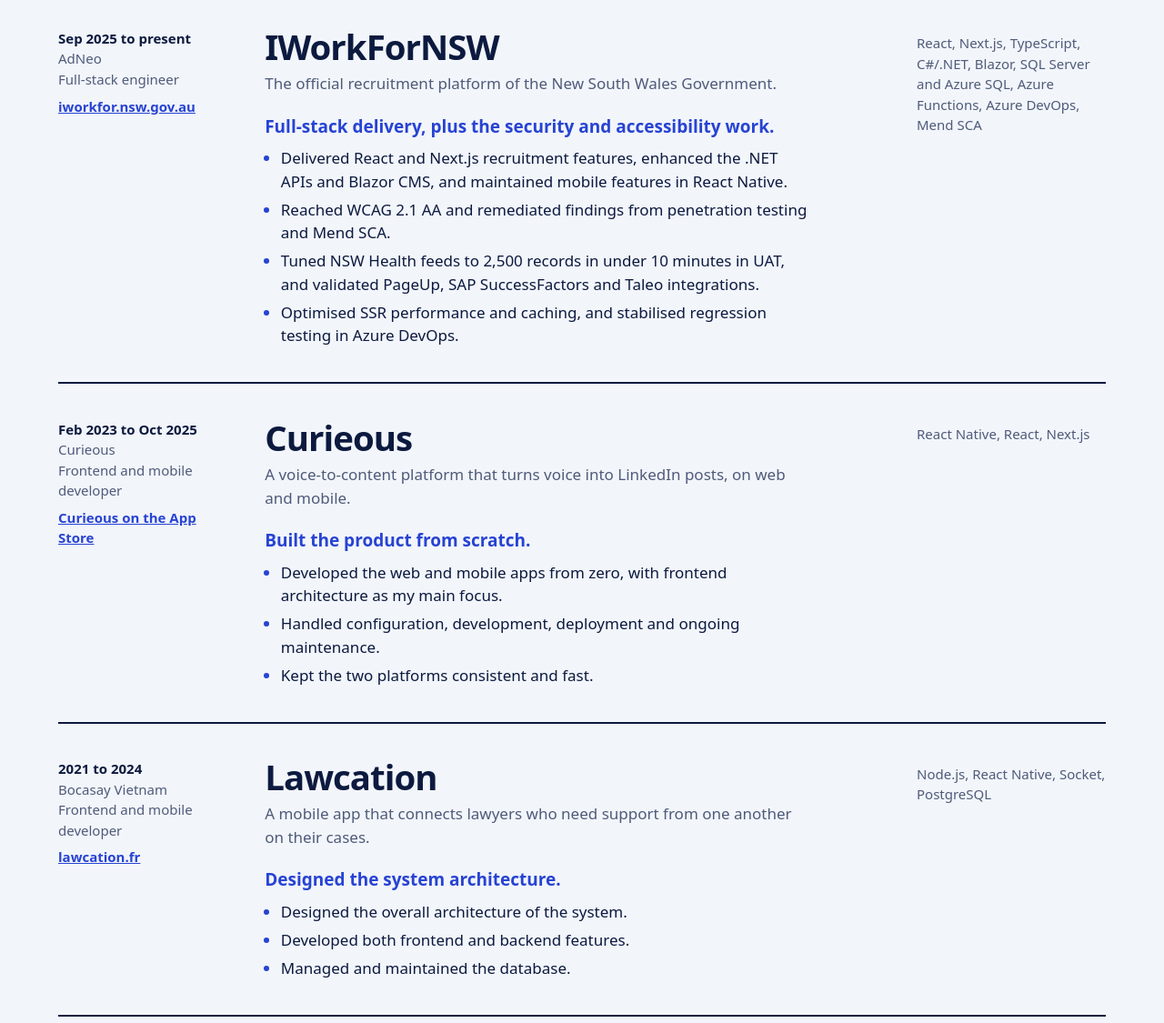
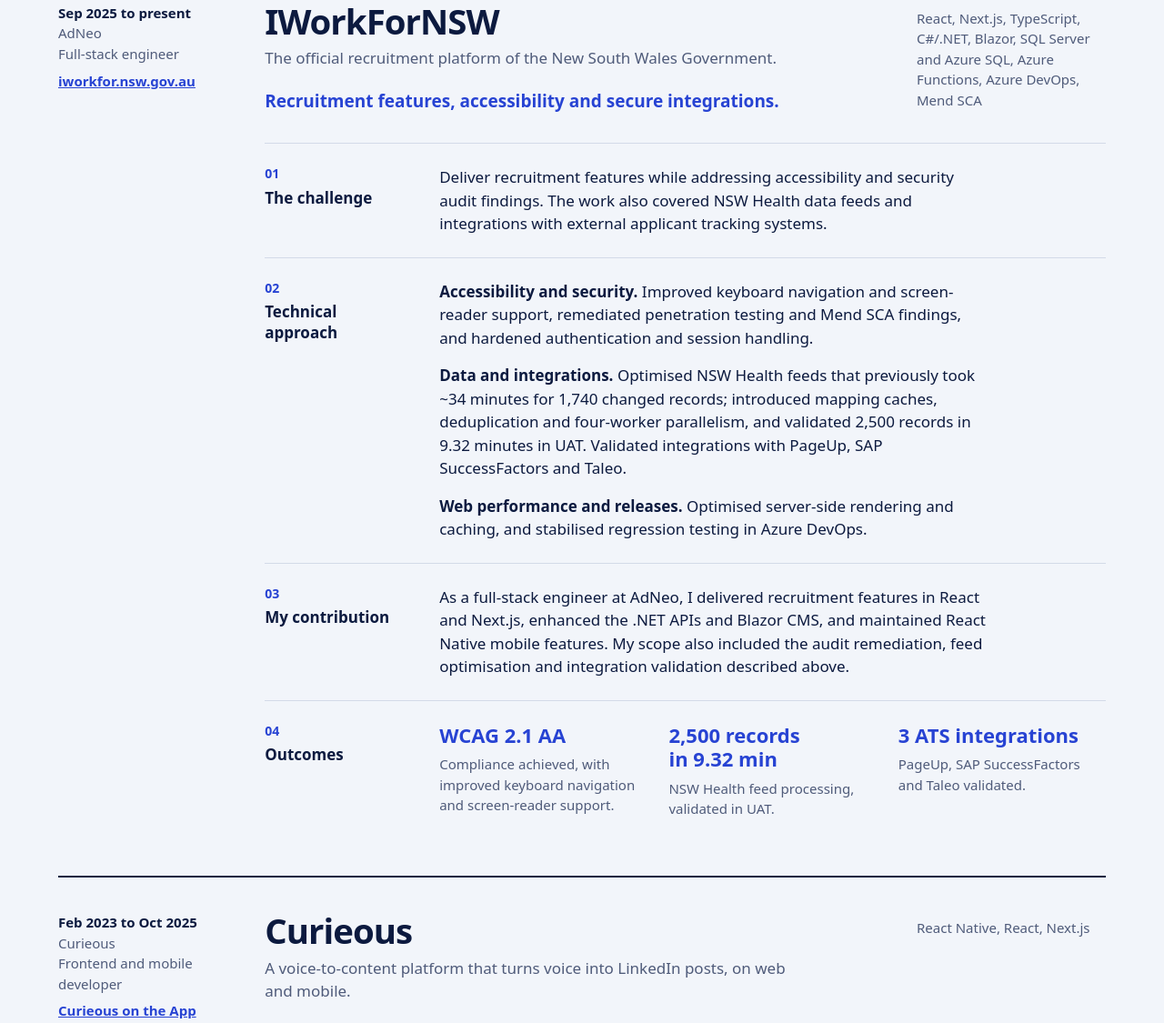
Before and after one commit to longtm101898/longtm101898.github.io, a plain HTML site: page index.html in a window 1280 px wide. Shown: the part 1071-2196 px from the top of the page at 91% size. Drawn offline with Linux system fonts and the light colour scheme; a web font is replaced by a local one.

Commit message:
Expand IWorkForNSW case study and update feed performance metrics

```diff
--- a/index.html
+++ b/index.html
@@ -491,6 +491,54 @@
         color: var(--mute);
       }
 
+      .case-study {
+        grid-column: 2 / -1;
+        margin-top: 2rem;
+      }
+      .study-section {
+        display: grid;
+        grid-template-columns: 10rem minmax(0, 1fr);
+        gap: 0.75rem 2rem;
+        padding-block: 1.5rem;
+        border-top: 1px solid var(--line);
+      }
+      .study-section h4 {
+        margin: 0;
+        font-size: 1.0625rem;
+        line-height: 1.35;
+      }
+      .study-number {
+        display: block;
+        margin-bottom: 0.35rem;
+        color: var(--cobalt);
+        font-size: 0.875rem;
+        font-weight: 600;
+      }
+      .study-copy p {
+        max-width: 62ch;
+        margin: 0;
+      }
+      .study-copy p + p {
+        margin-top: 1rem;
+      }
+      .study-results {
+        display: grid;
+        grid-template-columns: repeat(3, minmax(0, 1fr));
+        gap: 1.5rem;
+        margin: 0;
+      }
+      .study-results dt {
+        color: var(--cobalt);
+        font-size: 1.375rem;
+        font-weight: 800;
+        line-height: 1.2;
+      }
+      .study-results dd {
+        margin: 0.5rem 0 0;
+        color: var(--mute);
+        font-size: 0.9375rem;
+      }
+
       .more {
         padding-top: clamp(1.75rem, 3vw, 2.5rem);
         border-top: 2px solid var(--ink);
@@ -543,6 +591,14 @@
 
       /* ---------- Responsive ---------- */
       @media (max-width: 1100px) {
+        .study-section {
+          grid-template-columns: minmax(0, 1fr);
+          gap: 1rem;
+        }
+        .study-number {
+          display: inline;
+          margin-right: 0.5rem;
+        }
         .case,
         .more li {
           grid-template-columns: 11rem minmax(0, 1fr);
@@ -571,6 +627,14 @@
       }
 
       @media (max-width: 700px) {
+        .case-study {
+          grid-column: 1;
+          margin-top: 1.5rem;
+        }
+        .study-results {
+          grid-template-columns: minmax(0, 1fr);
+          gap: 1.25rem;
+        }
         .case,
         .more li {
           grid-template-columns: minmax(0, 1fr);
@@ -745,9 +809,9 @@
                 <circle cx="16" cy="16" r="14" />
                 <path pathLength="1" d="M9.5 16.5l4.5 4.5 9-10" />
               </svg>
-              <p class="claim">2,500 records in under 10 minutes</p>
+              <p class="claim">2,500 records in 9.32 minutes</p>
               <p class="detail">
-                NSW Health feeds after optimisation, measured in UAT.
+                NSW Health feeds after optimisation, validated in UAT.
               </p>
             </li>
             <li style="--i: 2">
@@ -803,7 +867,7 @@
           <p>Ten products since 2020. Five in detail, five in brief.</p>
         </div>
 
-        <article class="case">
+        <article class="case" id="iworkfornsw">
           <h3>IWorkForNSW</h3>
           <p class="case-meta">
             <span class="when">Sep 2025 to present</span>
@@ -817,34 +881,98 @@
               Government.
             </p>
             <p class="case-part">
-              Full-stack delivery, plus the security and accessibility work.
+              Recruitment features, accessibility and secure integrations.
             </p>
-            <ul>
-              <li>
-                Delivered React and Next.js recruitment features, enhanced the
-                .NET APIs and Blazor CMS, and maintained mobile features in
-                React Native.
-              </li>
-              <li>
-                Reached WCAG 2.1 AA and remediated findings from penetration
-                testing and Mend SCA.
-              </li>
-              <li>
-                Tuned NSW Health feeds to 2,500 records in under 10 minutes in
-                UAT, and validated PageUp, SAP SuccessFactors and Taleo
-                integrations.
-              </li>
-              <li>
-                Optimised SSR performance and caching, and stabilised regression
-                testing in Azure DevOps.
-              </li>
-            </ul>
           </div>
           <p class="case-stack">
             <span class="sr-only">Stack: </span>React, Next.js, TypeScript,
             C#/.NET, Blazor, SQL Server and Azure SQL, Azure Functions, Azure
             DevOps, Mend SCA
           </p>
+          <div class="case-study">
+            <section class="study-section" aria-labelledby="nsw-challenge">
+              <h4 id="nsw-challenge">
+                <span class="study-number" aria-hidden="true">01</span>
+                The challenge
+              </h4>
+              <div class="study-copy">
+                <p>
+                  Deliver recruitment features while addressing accessibility
+                  and security audit findings. The work also covered NSW Health
+                  data feeds and integrations with external applicant tracking
+                  systems.
+                </p>
+              </div>
+            </section>
+
+            <section class="study-section" aria-labelledby="nsw-approach">
+              <h4 id="nsw-approach">
+                <span class="study-number" aria-hidden="true">02</span>
+                Technical approach
+              </h4>
+              <div class="study-copy">
+                <p>
+                  <strong>Accessibility and security.</strong> Improved keyboard
+                  navigation and screen-reader support, remediated penetration
+                  testing and Mend SCA findings, and hardened authentication and
+                  session handling.
+                </p>
+                <p>
+                  <strong>Data and integrations.</strong> Optimised NSW Health
+                  feeds that previously took ~34 minutes for 1,740 changed
+                  records; introduced mapping caches, deduplication and
+                  four-worker parallelism, and validated 2,500 records in
+                  9.32 minutes in UAT. Validated
+                  integrations with PageUp, SAP SuccessFactors and Taleo.
+                </p>
+                <p>
+                  <strong>Web performance and releases.</strong> Optimised
+                  server-side rendering and caching, and stabilised regression
+                  testing in Azure DevOps.
+                </p>
+              </div>
+            </section>
+
+            <section class="study-section" aria-labelledby="nsw-contribution">
+              <h4 id="nsw-contribution">
+                <span class="study-number" aria-hidden="true">03</span>
+                My contribution
+              </h4>
+              <div class="study-copy">
+                <p>
+                  As a full-stack engineer at AdNeo, I delivered recruitment
+                  features in React and Next.js, enhanced the .NET APIs and
+                  Blazor CMS, and maintained React Native mobile features.
+                  My scope also included the audit remediation, feed optimisation
+                  and integration validation described above.
+                </p>
+              </div>
+            </section>
+
+            <section class="study-section" aria-labelledby="nsw-outcomes">
+              <h4 id="nsw-outcomes">
+                <span class="study-number" aria-hidden="true">04</span>
+                Outcomes
+              </h4>
+              <dl class="study-results">
+                <div>
+                  <dt>WCAG 2.1 AA</dt>
+                  <dd>
+                    Compliance achieved, with improved keyboard navigation and
+                    screen-reader support.
+                  </dd>
+                </div>
+                <div>
+                  <dt>2,500 records<br>in 9.32 min</dt>
+                  <dd>NSW Health feed processing, validated in UAT.</dd>
+                </div>
+                <div>
+                  <dt>3 ATS integrations</dt>
+                  <dd>PageUp, SAP SuccessFactors and Taleo validated.</dd>
+                </div>
+              </dl>
+            </section>
+          </div>
         </article>
 
         <article class="case">
```
